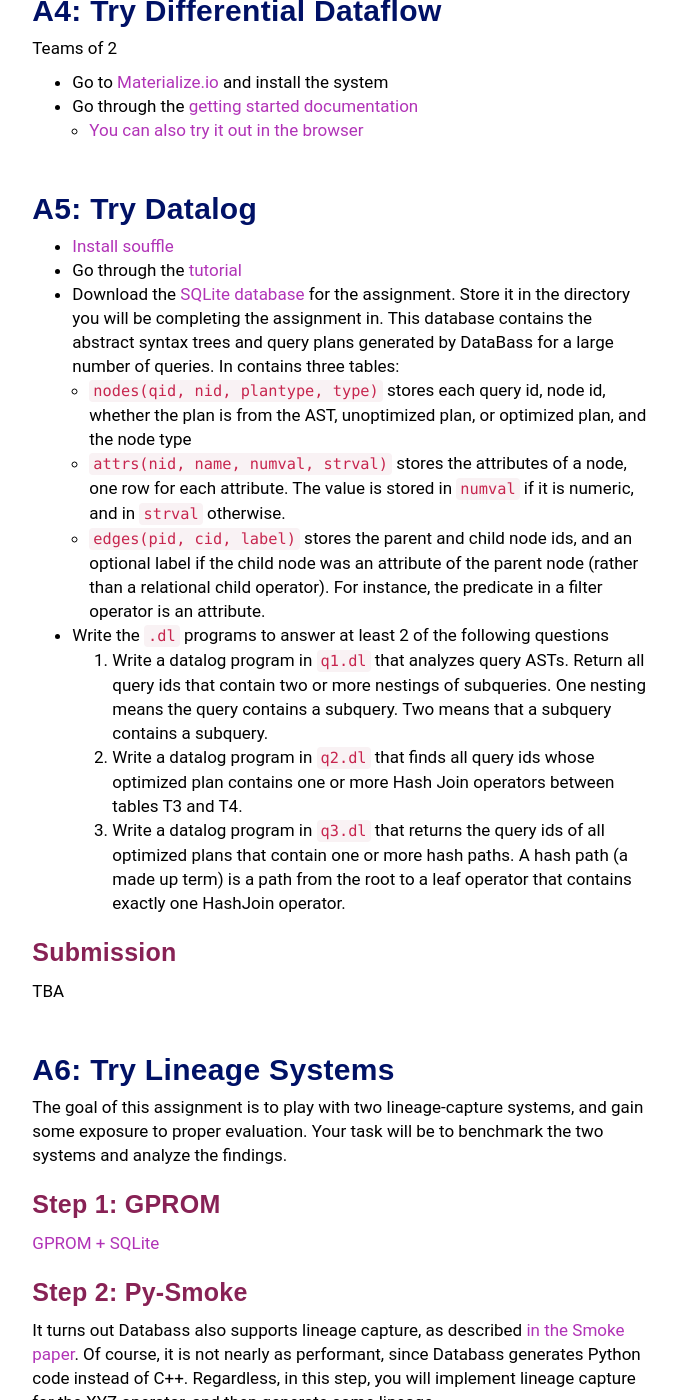
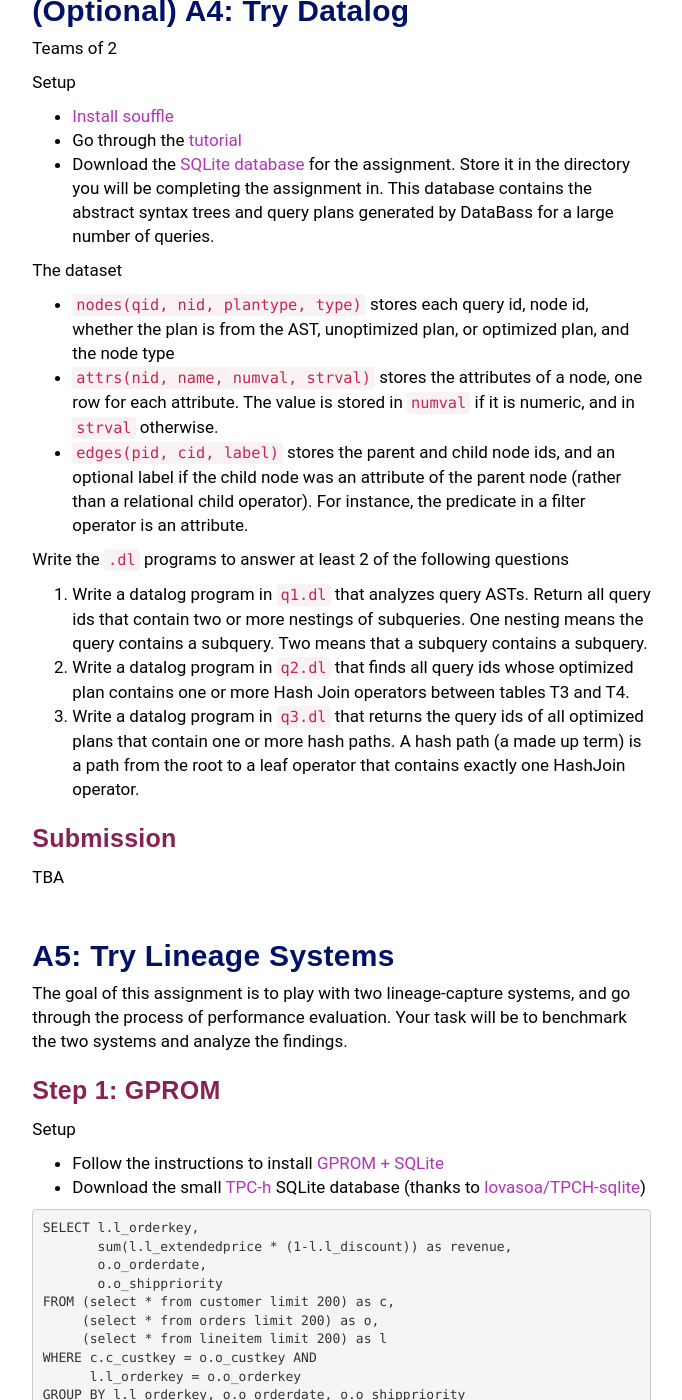
Before and after one commit to w6113/website_fall2020, a Jekyll site: the page built from assignments.md, in a window 1280 px wide and 1400 px high, scrolled down 456 px. Shown: the whole window, without its empty margins (292-974 px from the left). Built offline with Jekyll 4.4.1, drawn with Linux system fonts in a browser that asks for light colours; our own code applies the rules of GitHub Pages for plain Markdown files.

Commit message:
updated schedule and assignments

````diff
--- a/assignments.md
+++ b/assignments.md
@@ -18,18 +19,30 @@ Teams of 2
 * Go through the [getting started documentation](https://materialize.io/docs/get-started/)
   * [You can also try it out in the browser](https://materialize.io/docs/katacoda/?intro-wikipedia)
 
-## A5: Try Datalog
+-->
+
+## (Optional) A4: Try Datalog
+
+Teams of 2
+
+Setup
 
 * [Install souffle](https://souffle-lang.github.io/install)
 * Go through the [tutorial](https://souffle-lang.github.io/tutorial)
-* Download the [SQLite database](https://github.com/w6113/databass/blob/master/docs/a5.db?raw=true) for the assignment.  Store it in the directory you will be completing the assignment in.  This database contains the abstract syntax trees and query plans generated by DataBass for a large number of queries.  In contains three tables:
-  * `nodes(qid, nid, plantype, type)` stores each query id, node id, whether the plan is from the AST, unoptimized plan, or optimized plan, and the node type
-  * `attrs(nid, name, numval, strval)` stores the attributes of a node, one row for each attribute.  The value is stored in `numval` if it is numeric, and in `strval` otherwise.
-  * `edges(pid, cid, label)` stores the parent and child node ids, and an optional label if the child node was an attribute of the parent node (rather than a relational child operator).  For instance, the predicate in a filter operator is an attribute.
-* Write the `.dl` programs to answer at least 2 of the following questions
-  1. Write a datalog program in `q1.dl` that analyzes query ASTs.  Return all query ids that contain two or more nestings of subqueries. One nesting means the query contains a subquery.  Two means that a subquery contains a subquery.
-  1. Write a datalog program in `q2.dl` that finds all query ids whose optimized plan contains one or more Hash Join operators between tables T3 and T4.
-  1. Write a datalog program in `q3.dl` that returns the query ids of all optimized plans that contain one or more hash paths.  A hash path (a made up term) is a path from the root to a leaf operator that contains exactly one HashJoin operator.
+* Download the [SQLite database](https://github.com/w6113/databass/blob/master/docs/a5.db?raw=true) for the assignment.  Store it in the directory you will be completing the assignment in.  This database contains the abstract syntax trees and query plans generated by DataBass for a large number of queries.
+
+The dataset
+
+* `nodes(qid, nid, plantype, type)` stores each query id, node id, whether the plan is from the AST, unoptimized plan, or optimized plan, and the node type
+* `attrs(nid, name, numval, strval)` stores the attributes of a node, one row for each attribute.  The value is stored in `numval` if it is numeric, and in `strval` otherwise.
+* `edges(pid, cid, label)` stores the parent and child node ids, and an optional label if the child node was an attribute of the parent node (rather than a relational child operator).  For instance, the predicate in a filter operator is an attribute.
+
+
+Write the `.dl` programs to answer at least 2 of the following questions
+
+1. Write a datalog program in `q1.dl` that analyzes query ASTs.  Return all query ids that contain two or more nestings of subqueries. One nesting means the query contains a subquery.  Two means that a subquery contains a subquery.
+1. Write a datalog program in `q2.dl` that finds all query ids whose optimized plan contains one or more Hash Join operators between tables T3 and T4.
+1. Write a datalog program in `q3.dl` that returns the query ids of all optimized plans that contain one or more hash paths.  A hash path (a made up term) is a path from the root to a leaf operator that contains exactly one HashJoin operator.
 
 
 ### Submission
@@ -37,14 +50,31 @@ Teams of 2
 TBA
 
 
-## A6: Try Lineage Systems
+## A5: Try Lineage Systems
 
-The goal of this assignment is to play with two lineage-capture systems, and gain some exposure to proper evaluation.  Your task will be to benchmark the two systems and analyze the findings.
+The goal of this assignment is to play with two lineage-capture systems, and go through the process of performance evaluation.
+Your task will be to benchmark the two systems and analyze the findings.
 
 
 ### Step 1: GPROM
 
-[GPROM + SQLite](https://github.com/IITDBGroup/gprom)
+Setup
+
+* Follow the instructions to install [GPROM + SQLite](https://github.com/IITDBGroup/gprom)
+* Download the small [TPC-h](./files/TPC-H-small.db ) SQLite database (thanks to [lovasoa/TPCH-sqlite](https://github.com/lovasoa/TPCH-sqlite))
+
+```
+SELECT l.l_orderkey,
+       sum(l.l_extendedprice * (1-l.l_discount)) as revenue,
+       o.o_orderdate,
+       o.o_shippriority
+FROM (select * from customer limit 200) as c,
+     (select * from orders limit 200) as o,
+     (select * from lineitem limit 200) as l
+WHERE c.c_custkey = o.o_custkey AND
+      l.l_orderkey = o.o_orderkey
+GROUP BY l.l_orderkey, o.o_orderdate, o.o_shippriority
+```
 
 ### Step 2: Py-Smoke
 
````
Also changed, not shown: other parts of assignments.md (+7 -1 lines), _data/schedule.csv (+11 -11 lines), papers.md (+18 -11 lines).
